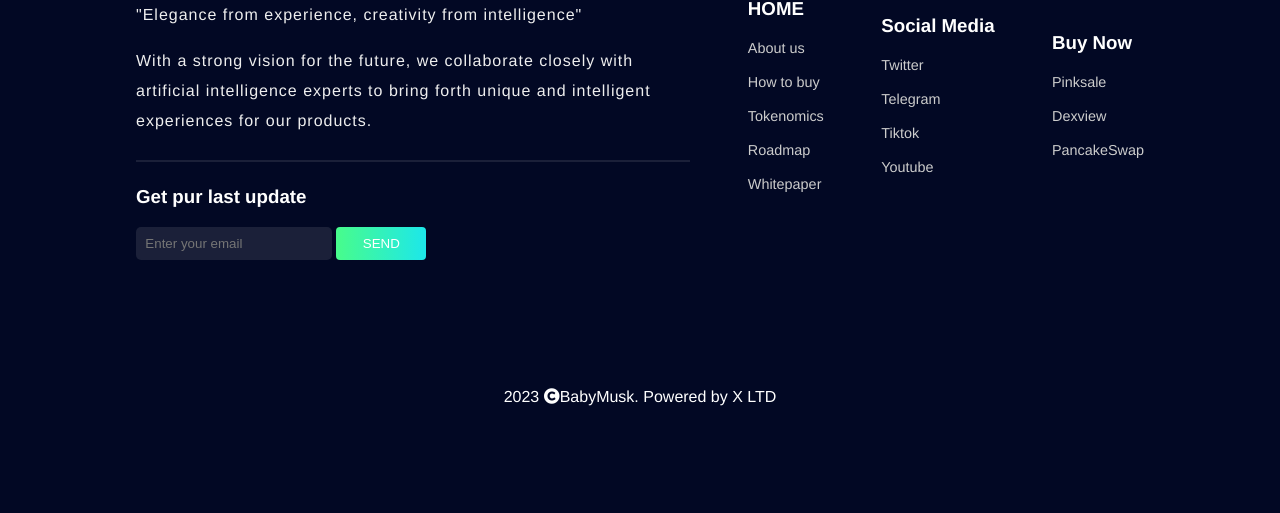
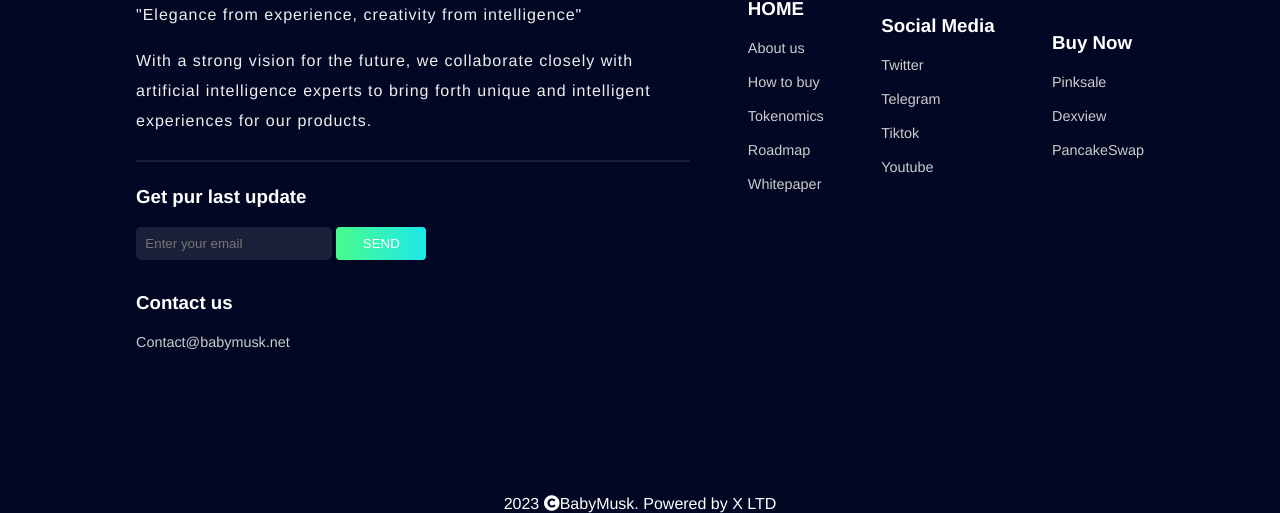
Before and after one commit to xukaluis1/babymusk, a plain HTML site: page index.html in a window 1280 px wide. Shown: the part 4187-4700 px from the top of the page. Before the commit the page ends 4593 px from the top, so only its background shows below. Drawn offline with nearby package versions, Linux system fonts and the light colour scheme.

Commit message:
Add files via upload

```diff
--- a/index.html
+++ b/index.html
@@ -256,6 +256,14 @@
               <li><a href="">PancakeSwap</a></li>
             </ul>
           </div>
+
+          <div>
+            <h3>Contact us</h3>
+            <ul>
+              <li><a href="">Contact@babymusk.net</a></li>
+            </ul>
+          </div>
+
         </footer>
       </div>
     </div>
```
